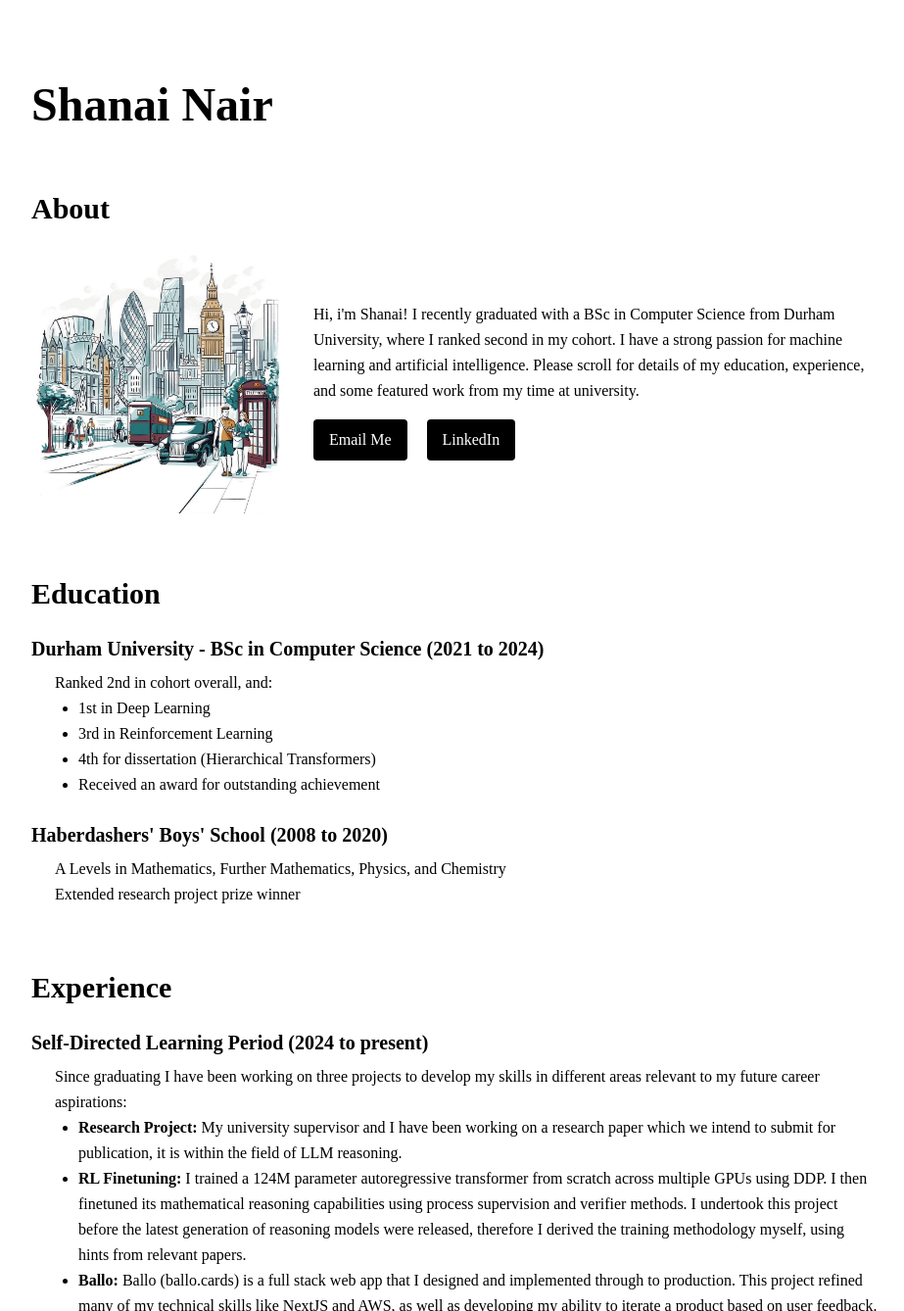
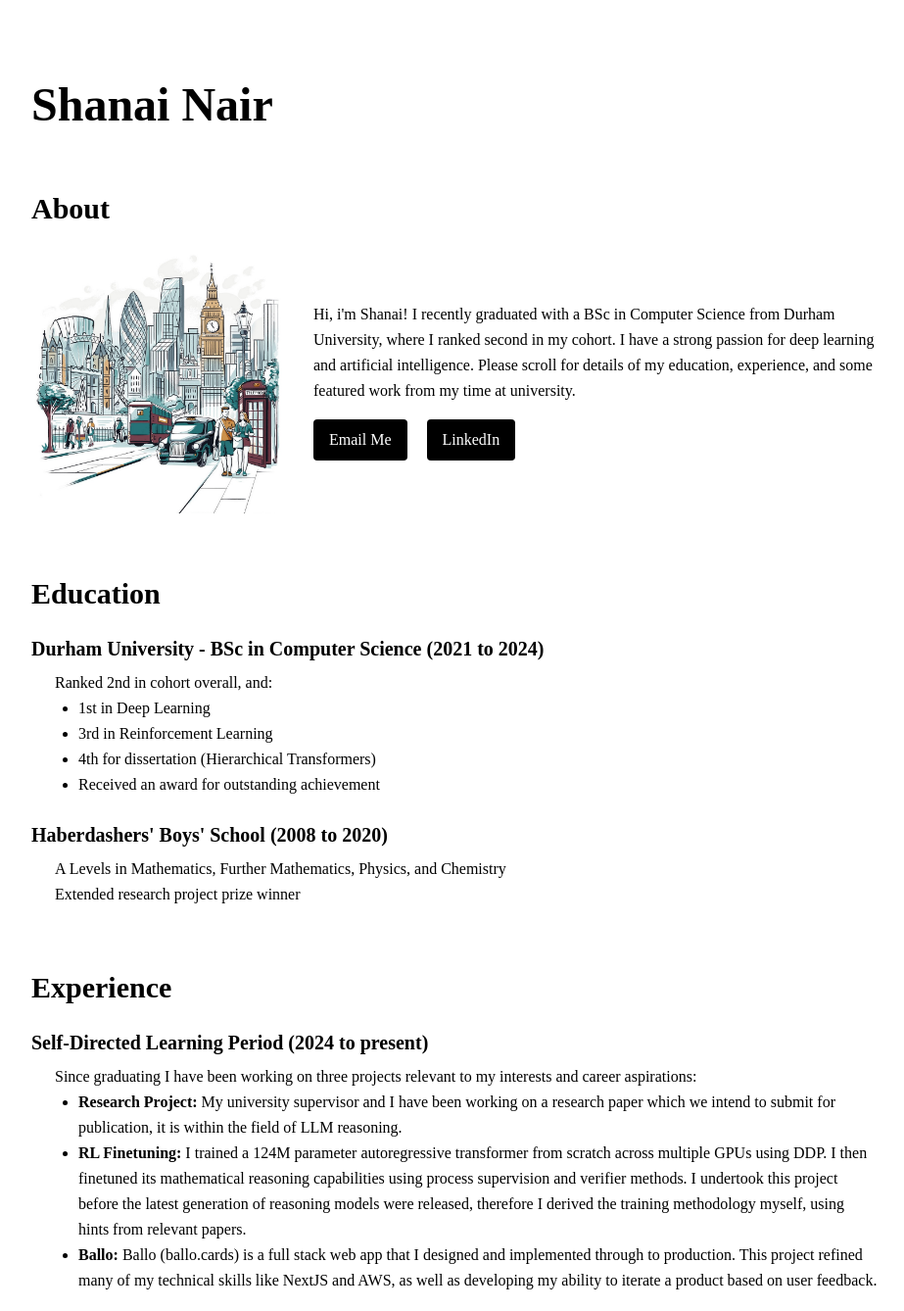
Before and after one commit to shanai13/shanai13.github.io, a plain HTML site: page index.html in a window 1280 px wide. Shown: the part 29-1367 px from the top of the page at 98% size, without its empty margins (176-1099 px from the left). Drawn offline with nearby package versions, Linux system fonts and the light colour scheme.

Commit message:
index wording updates

```diff
--- a/index.html
+++ b/index.html
@@ -38,10 +38,9 @@
             <p class="mb-4">
               Hi, i'm Shanai! I recently graduated with a BSc in Computer
               Science from Durham University, where I ranked second in my
-              cohort. I have a strong passion for machine learning and
-              artificial intelligence. Please scroll for details of my
-              education, experience, and some featured work from my time at
-              university.
+              cohort. I have a strong passion for deep learning and artificial
+              intelligence. Please scroll for details of my education,
+              experience, and some featured work from my time at university.
             </p>
             <div class="space-x-4">
               <a
@@ -92,8 +91,8 @@
             Self-Directed Learning Period (2024 to present)
           </h3>
           <p class="pl-6">
-            Since graduating I have been working on three projects to develop my
-            skills in different areas relevant to my future career aspirations:
+            Since graduating I have been working on three projects relevant to
+            my interests and career aspirations:
           </p>
           <ul class="list-disc pl-12 mb-4">
             <li>
```
